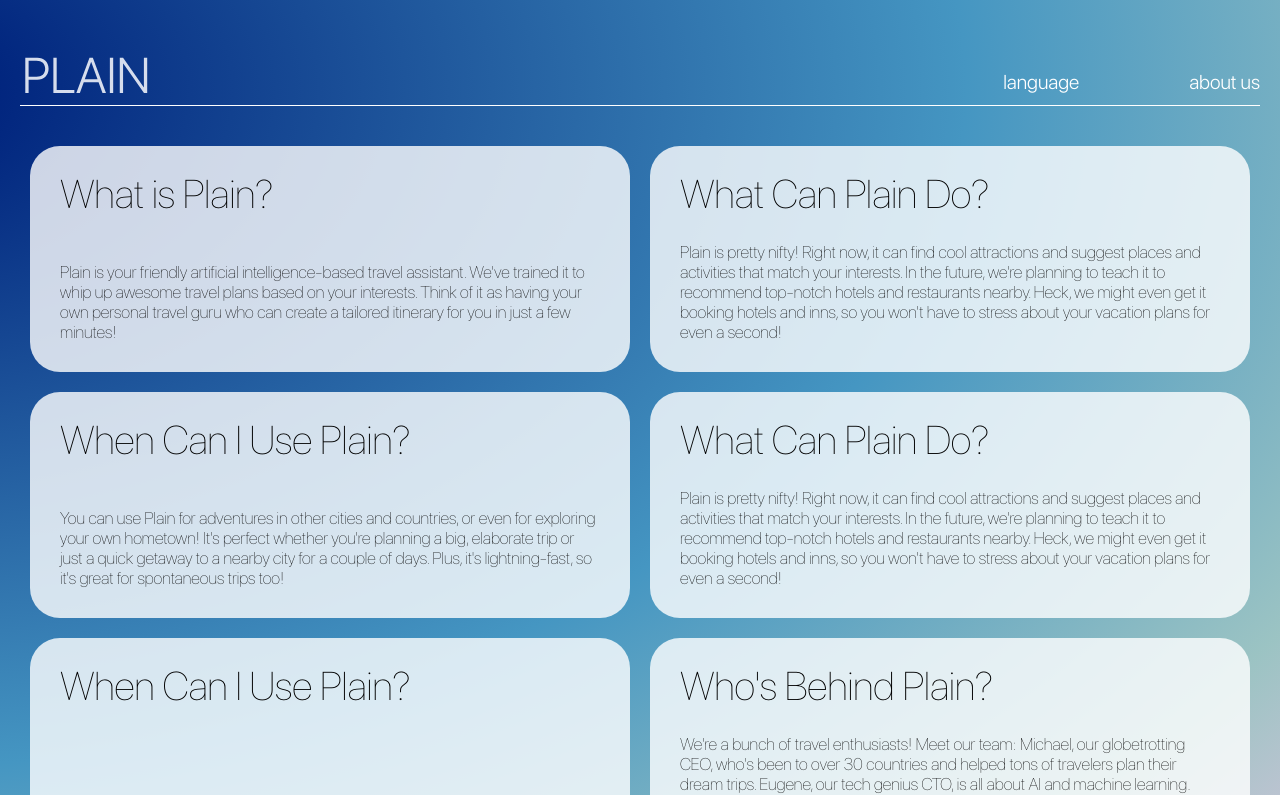
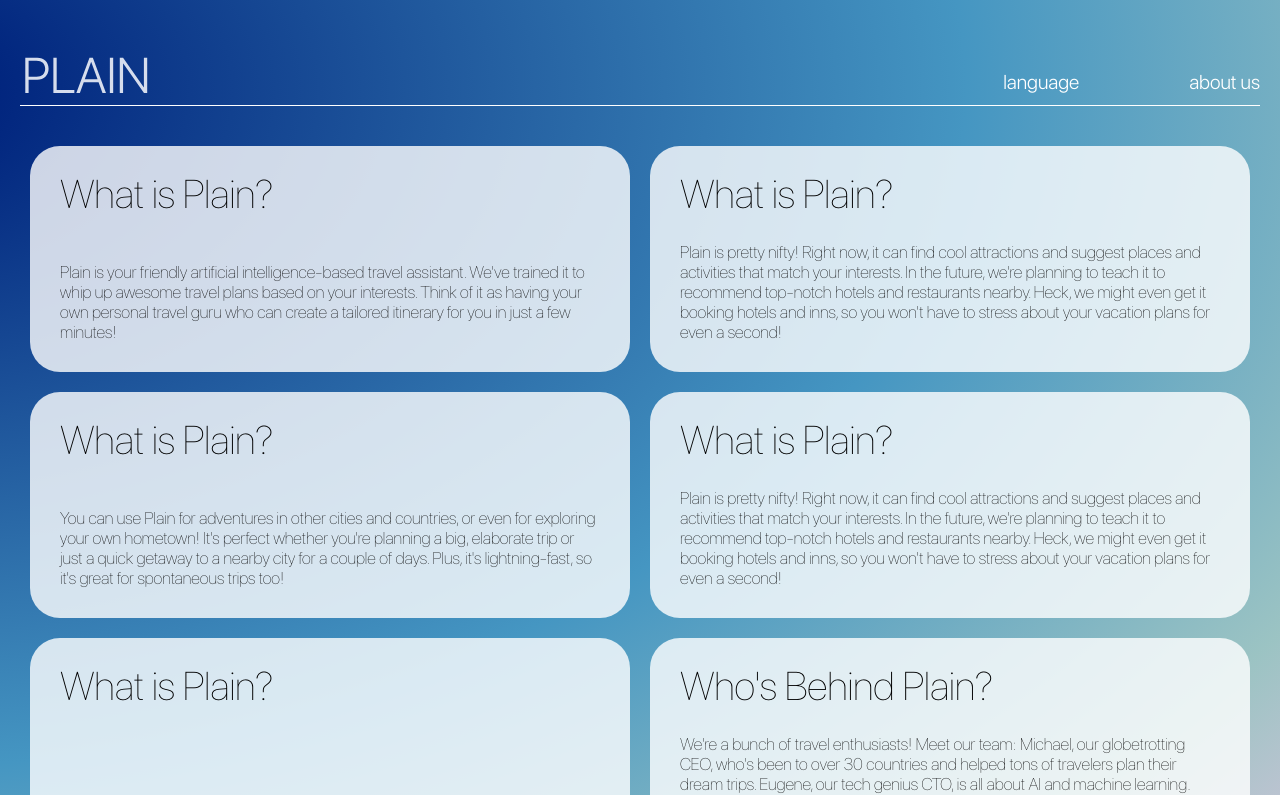
Before and after one commit to KoroLev2512/plain, a Next.js app: page /about in a window 1280 px wide. Shown: the top 795 px of the page. Built offline with nearby package versions, Linux system fonts and the light colour scheme.

Commit message:
fix react translation

```diff
--- a/src/pages/_app.tsx
+++ b/src/pages/_app.tsx
@@ -1,13 +1,20 @@
+import type {AppProps} from 'next/app'
+import {IntlProvider} from 'next-intl'
+import AppWrapper from "@/features/wrappers/AppWrapper"
+import {useRouter} from "next/router";
+
 import '../styles/globals.scss'
-import type {AppProps} from 'next/app'
-import AppWrapper from "@/features/wrappers/AppWrapper"
 
 function App({Component, pageProps}: AppProps) {
+    const router = useRouter();
+    const locale = router.locale || 'en';
 
     return (
-        <AppWrapper>
-            <Component {...pageProps} />
-        </AppWrapper>
+        <IntlProvider locale={locale} messages={pageProps.messages}>
+            <AppWrapper>
+                <Component {...pageProps} />
+            </AppWrapper>
+        </IntlProvider>
     )
 }
 
--- a/src/pages/about/index.tsx
+++ b/src/pages/about/index.tsx
@@ -1,9 +1,12 @@
 import React from 'react';
 import {Text} from "@/shared/ui/Text"
 import Image from "next/image";
-import { useTranslation } from "react-i18next";
+import {useTranslation} from "react-i18next";
 
 import styles from "./styles.module.scss";
+
+const About = () => {
+    const { t } = useTranslation();
 
     const about = [
         [
@@ -29,12 +32,6 @@ const about = [
             },
         ],
     ]
-
-
-
-const About = () => {
-    const { t } = useTranslation();
-
     return (
         <>
             {about.map((item) => (
@@ -42,7 +39,7 @@ const About = () => {
                     {item.map(about => (
                         <div key={about.title} className={styles.list}>
                             <Text as="h2" className={styles.item}>
-                                {about.title}
+                                {t("What is Plain?")}
                             </Text>
                             <Text className={styles.requestsList}>
                                 {about.text}
```
Also changed, not shown: src/entities/LanguageFlag/index.tsx (+12 -5 lines), src/pages/index.tsx (+6 -6 lines), 1 other file (tests, documents, lock files or other folders). Lines whose indentation alone changed are shown as unchanged.
